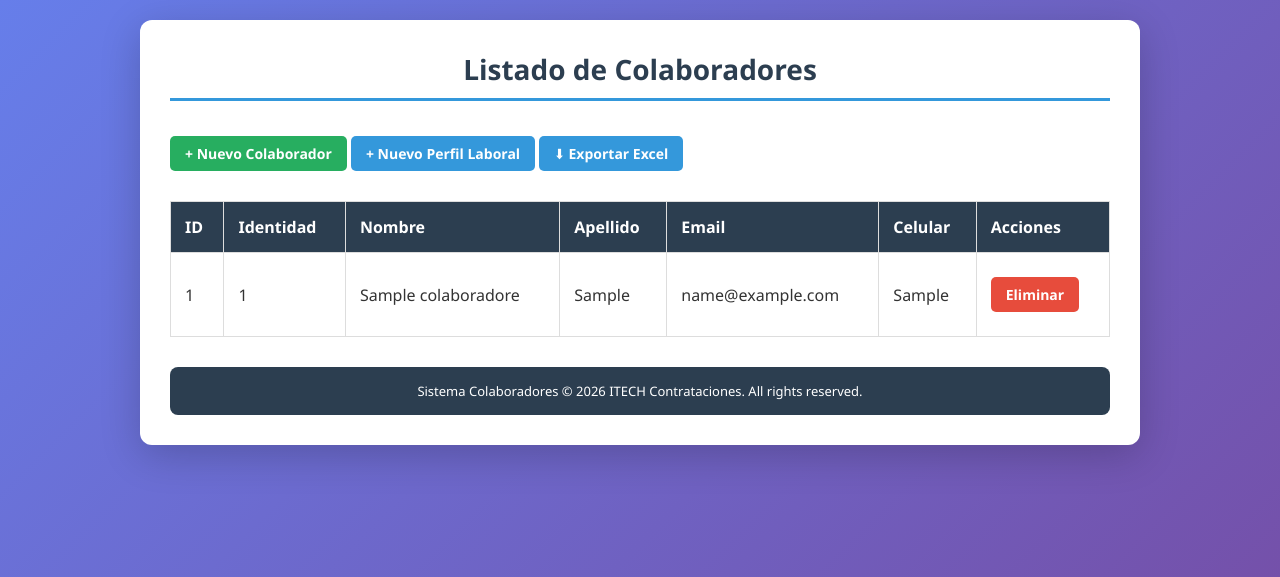
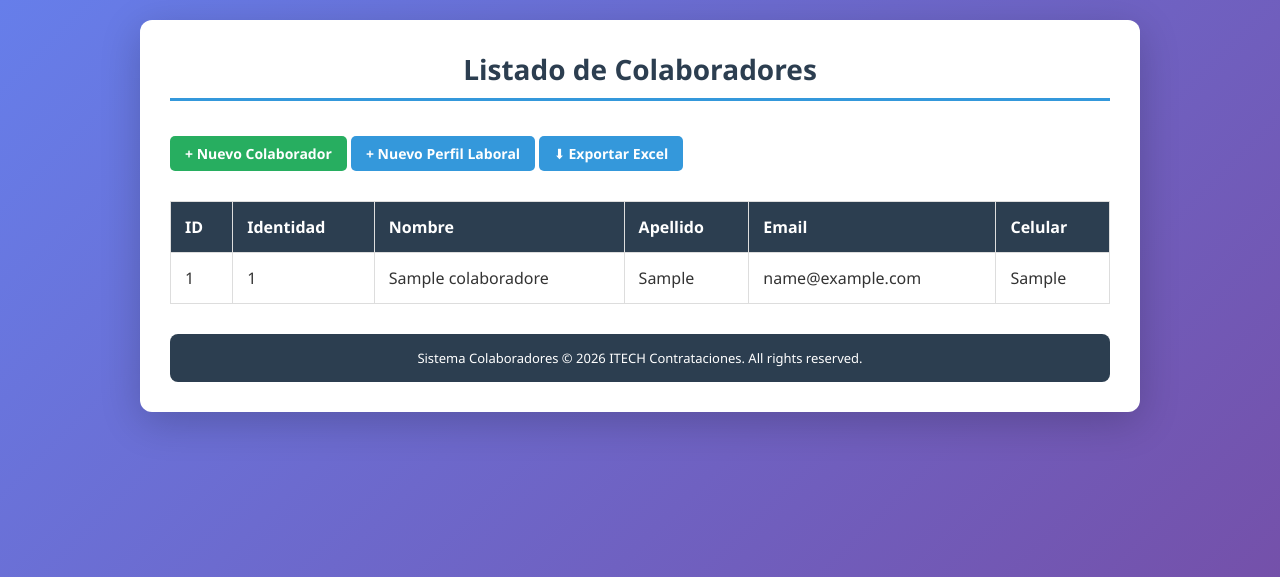
Before and after one commit to Jessz3/Zheng_Parcial3, a PHP site: page /Index.php in a window 1280 px wide. Shown: the top 577 px of the page. Run offline with PHP 8.4, Linux system fonts and the light colour scheme; tables that the repository leaves empty or names only in its code hold one stand-in row (values such as "Sample post").

Commit message:
Remove actions column and delete link from list view
Removed the 'Acciones' table header and the per-row 'Eliminar' button/link from Vista/listar.php. This cleans up the collaborators listing UI by removing the inline delete action (deletion should be handled from a different view or disabled).

```diff
--- a/Vista/listar.php
+++ b/Vista/listar.php
@@ -104,7 +104,6 @@
                 <th>Apellido</th>
                 <th>Email</th>
                 <th>Celular</th>
-                <th>Acciones</th>
             </tr>
         </thead>
         <tbody>
@@ -116,9 +115,6 @@
                     <td><?= htmlspecialchars($colab['apellido'] ?? '') ?></td>
                     <td><?= htmlspecialchars($colab['email'] ?? '') ?></td>
                     <td><?= htmlspecialchars($colab['celular'] ?? '') ?></td>
-                    <td>
-                        <a href="Index.php?accion=eliminar&id=<?= $colab['id'] ?>" class="btn btn-eliminar" onclick="return confirm('¿Está seguro?')">Eliminar</a>
-                    </td>
                 </tr>
             <?php endforeach; ?>
         </tbody>
```
